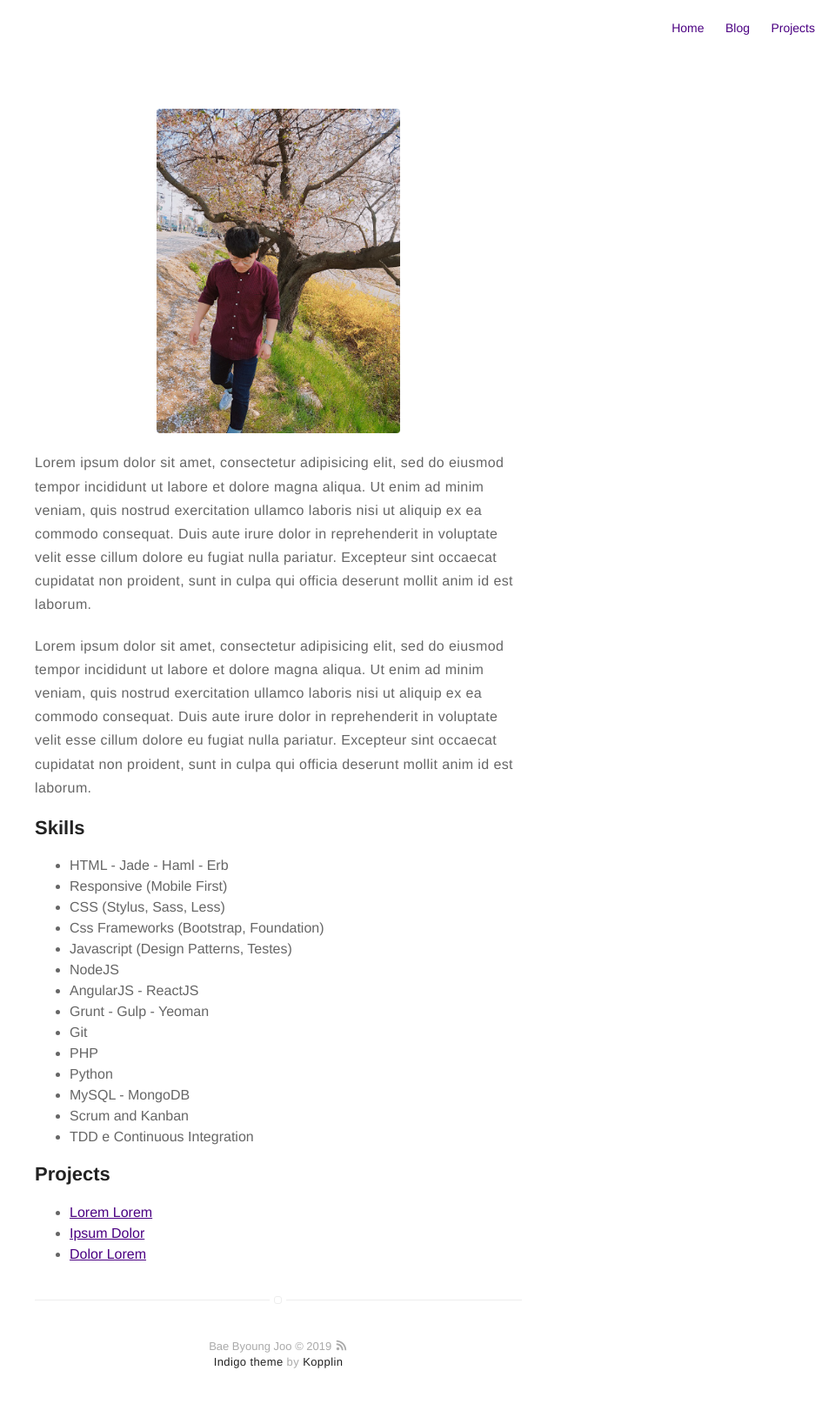
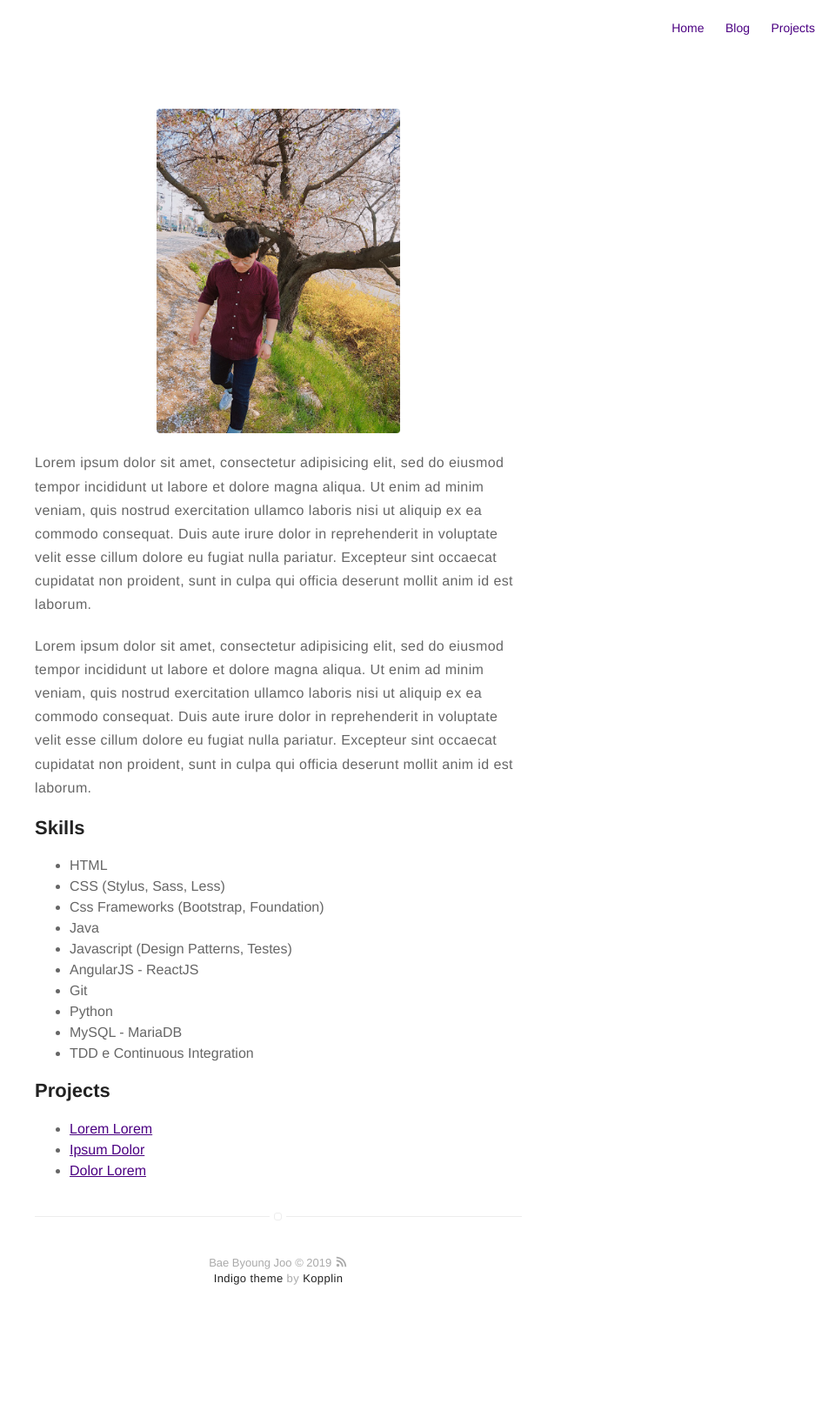
Before and after one commit to bx2j/bx2j.github.io, a Jekyll site: the page built from about.md, in a window 1280 px wide. Shown: the whole page at 87% size, without its empty margins (320-1280 px from the left). Built offline with Jekyll 4.4.1, drawn with Linux system fonts in a browser that asks for light colours; after the commit the page ends 1541 px from its top, so only the background shows below that.

Commit message:
Update about.md

```diff
--- a/about.md
+++ b/about.md
@@ -21,19 +21,15 @@ proident, sunt in culpa qui officia deserunt mollit anim id est laborum.</p>
 <h2>Skills</h2>
 
 <ul class="skill-list">
-	<li>HTML - Jade - Haml - Erb</li>
-	<li>Responsive (Mobile First)</li>
+	<li>HTML</li>
 	<li>CSS (Stylus, Sass, Less)</li>
 	<li>Css Frameworks (Bootstrap, Foundation)</li>
+	<li>Java</li>
 	<li>Javascript (Design Patterns, Testes)</li>
-	<li>NodeJS</li>
 	<li>AngularJS - ReactJS</li>
-	<li>Grunt - Gulp - Yeoman</li>
 	<li>Git</li>
-	<li>PHP</li>
 	<li>Python</li>
-	<li>MySQL - MongoDB</li>
-	<li>Scrum and Kanban</li>
+	<li>MySQL - MariaDB</li>
 	<li>TDD e Continuous Integration</li>
 </ul>
 
```
